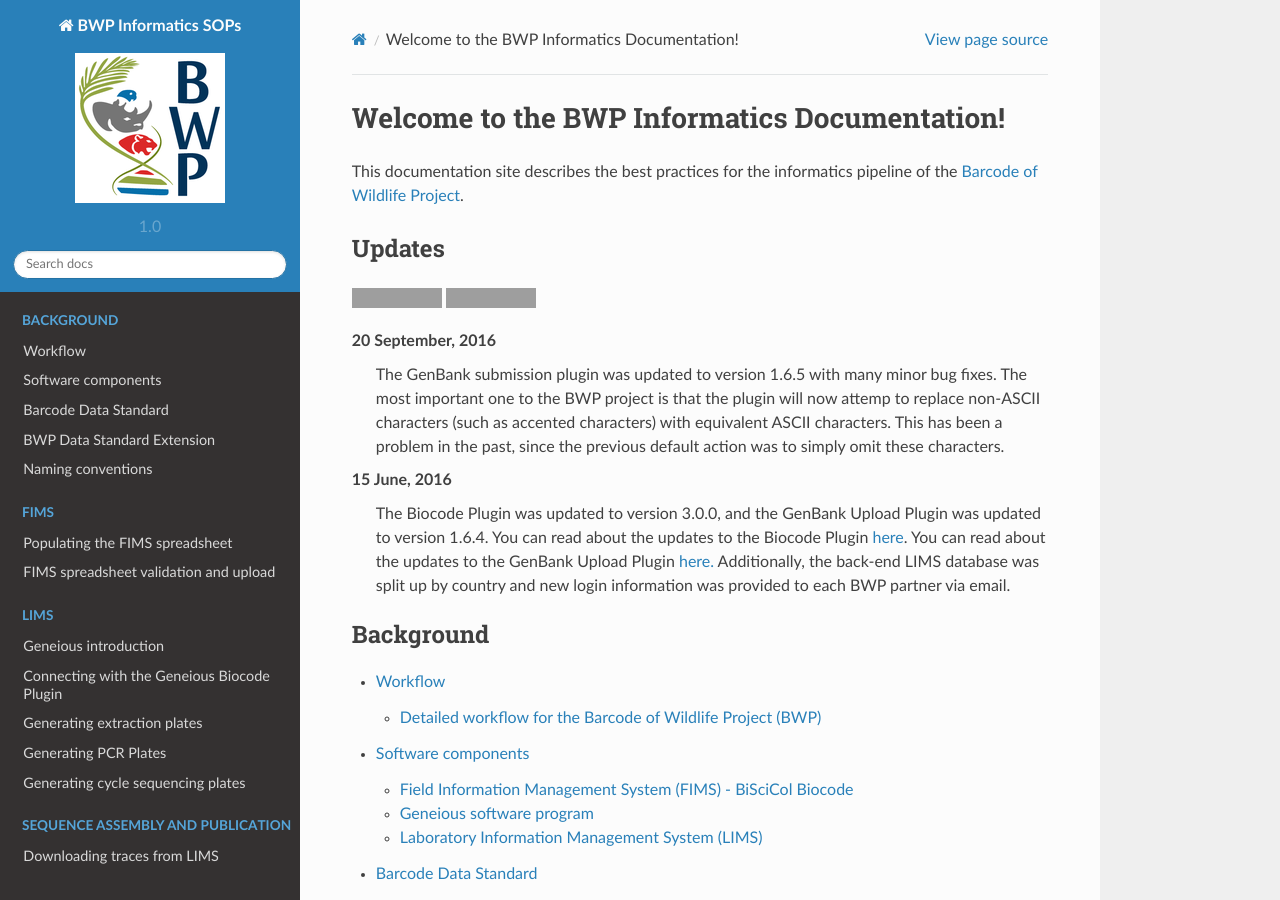
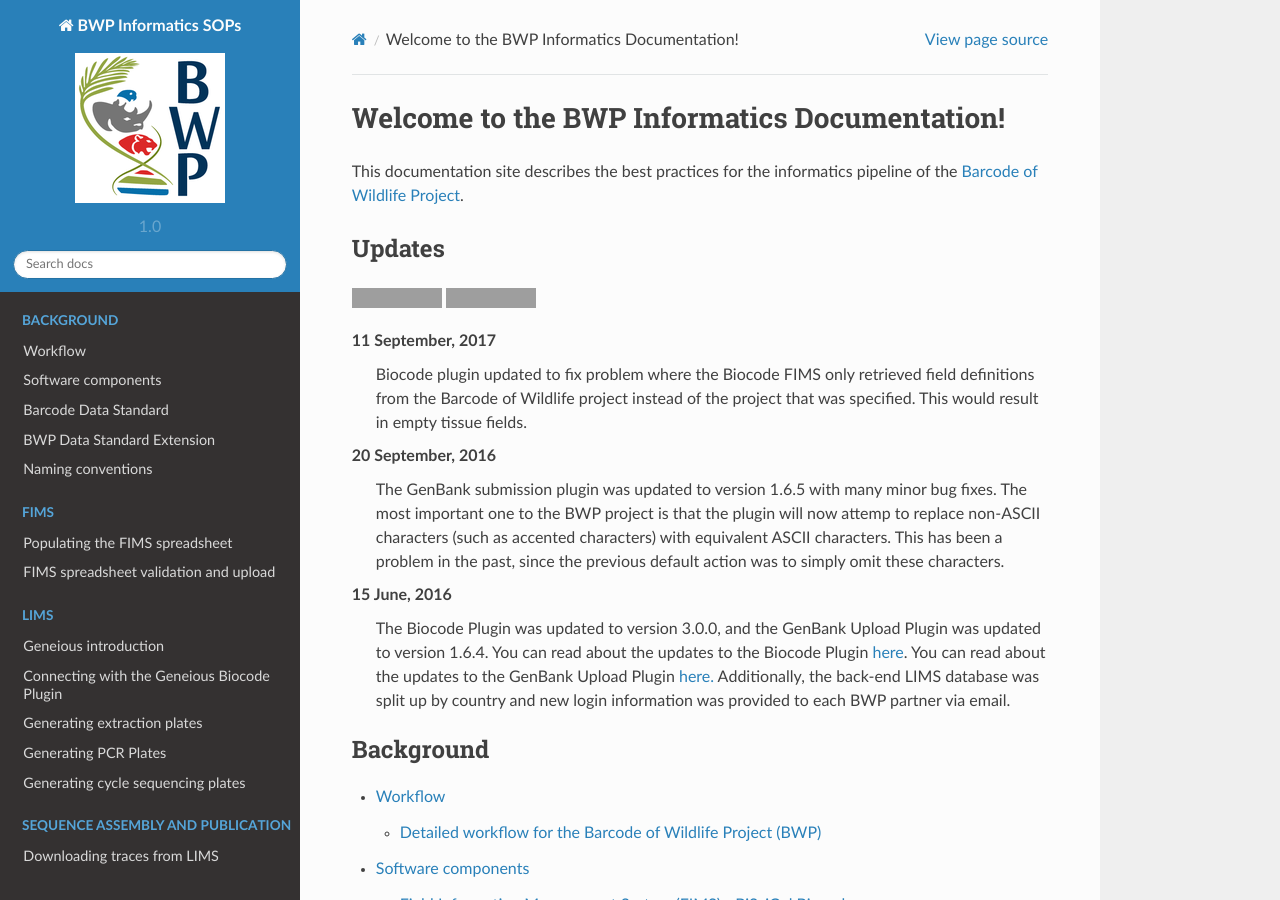
Before and after one commit to SIBarcodeNetwork/BWP-FIMS-and-LIMS, a Sphinx documentation site: the page built from Docs/index.rst, in a window 1280 px wide and 900 px high. Built offline with Sphinx 7.4.7 and the Read the Docs theme 2.0.0, drawn with Linux system fonts in a browser that asks for light colours; grey boxes are pictures that could not be loaded.

Commit message:
Added latest Biocode plugin link

```diff
--- a/Docs/index.rst
+++ b/Docs/index.rst
@@ -10,11 +10,14 @@
 Updates
 -------
 
-.. image:: https://img.shields.io/badge/Biocode%20Plugin%20Version-3.0.0-green.svg
-    :target: http://assets.geneious.com/plugins/biocode/Biocode_3_0_0.gplugin
+.. image:: https://img.shields.io/badge/Biocode%20Plugin%20Version-3.0.4-green.svg
+    :target: https://github.com/Biomatters/biocode-lims/releases/download/v3.0.4/Biocode_3_0_4.gplugin
 
 .. image:: https://img.shields.io/badge/GenBank%20Upload%20Plugin%20Version-1.6.5-green.svg
     :target: https://www.geneious.com/assets/plugins/GenbankSubmission_1_6_5.gplugin
+
+11 September, 2017
+	Biocode plugin updated to fix problem where the Biocode FIMS only retrieved field definitions from the Barcode of Wildlife project instead of the project that was specified. This would result in empty tissue fields.
 
 20 September, 2016
 	The GenBank submission plugin was updated to version 1.6.5 with many minor bug fixes. The most important one to the BWP project is that the plugin will now attemp to replace non-ASCII characters (such as accented characters) with equivalent ASCII characters. This has been a problem in the past, since the previous default action was to simply omit these characters.
```
